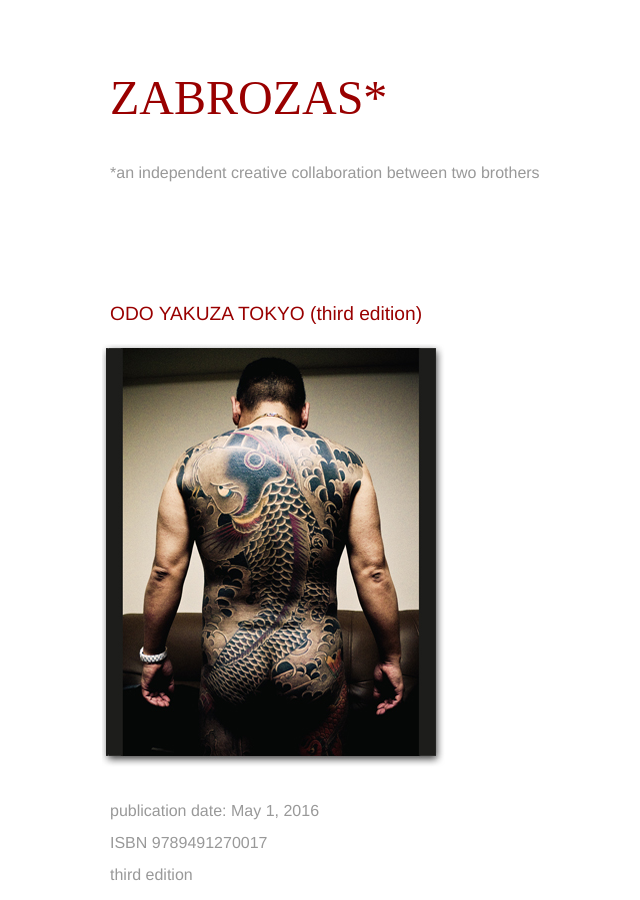
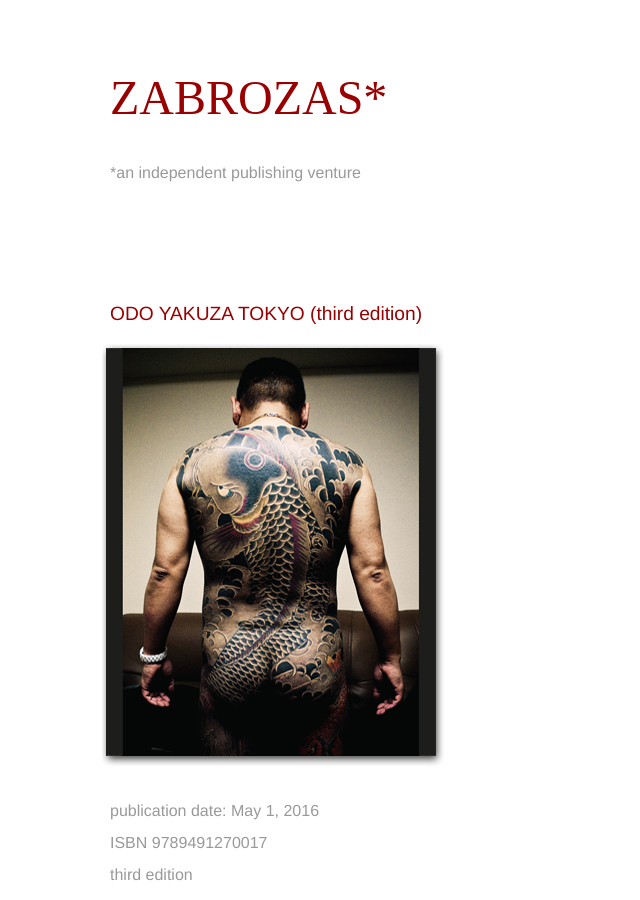
Before and after one commit to antonkusters/zabrozas.github.io, a Jekyll site: the page built from index.html, in a window 1280 px wide and 900 px high. Shown: the whole window, without its empty margins (18-658 px from the left). Built offline with Jekyll 4.4.1, drawn with Linux system fonts in a browser that asks for light colours; some web fonts are replaced.

Commit message:
Update index.html

```diff
--- a/index.html
+++ b/index.html
@@ -6,7 +6,7 @@ layout: default
 <link href="https://fonts.googleapis.com/css?family=Sancreek&amp;subset=latin-ext" rel="stylesheet">
 
 	<h1>ZABROZAS*</h1>
-	<p>*an independent creative collaboration between two brothers</p>
+	<p>*an independent publishing venture</p>
 
 	<h2>ODO YAKUZA TOKYO (third edition)</h2>
 		<p><img src="/img/antonkusters_yakuza-III_cover.jpg" /></p>
```
